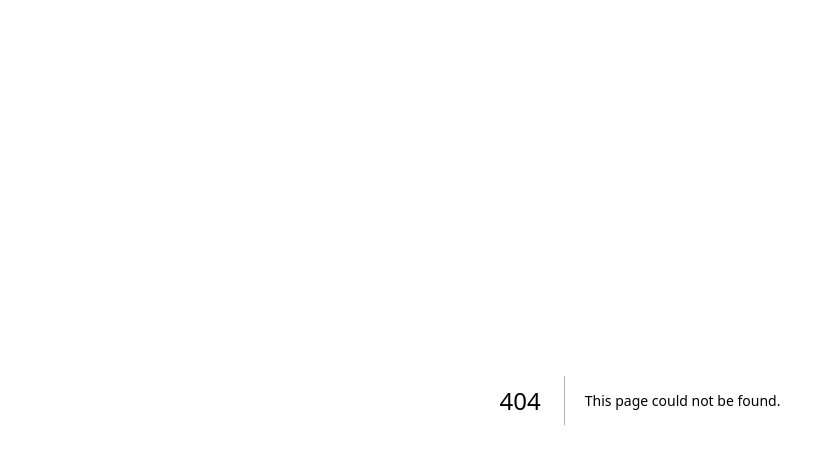
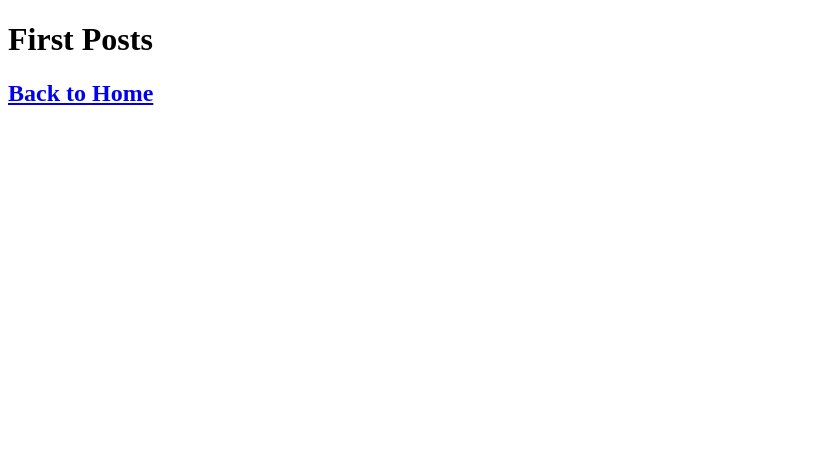
Before and after one commit to simonkiener/NEXT-getting-started, a Next.js app: page /posts/first-post in a window 1280 px wide. Before the commit this address had no page. Shown: the top 464 px of the page, without its empty margins (0-835 px from the left). Built offline with nearby package versions, Linux system fonts and the light colour scheme.

Commit message:
initial commit

```diff
--- a/pages/index.js
+++ b/pages/index.js
@@ -1,5 +1,6 @@
 import Head from 'next/head';
 import styles from '../styles/Home.module.css';
+import Link from 'next/link';
 
 export default function Home() {
   return (
@@ -12,6 +13,8 @@
       <main>
         <h1 className={styles.title}>
           Welcome to <a href="https://nextjs.org">Next.js!</a>
+          <br/>
+          Read <Link href='/posts/first-post'>this page</Link>
         </h1>
 
         <p className={styles.description}>
--- /dev/null
+++ b/pages/posts/first-post.js
@@ -0,0 +1,12 @@
+import Link from "next/link";
+
+export default function FirstPost(){
+    return (
+        <>
+            <h1>First Posts</h1>
+            <h2>
+                <Link href='/'>Back to Home</Link>
+            </h2>
+        </>
+    )
+}
```
